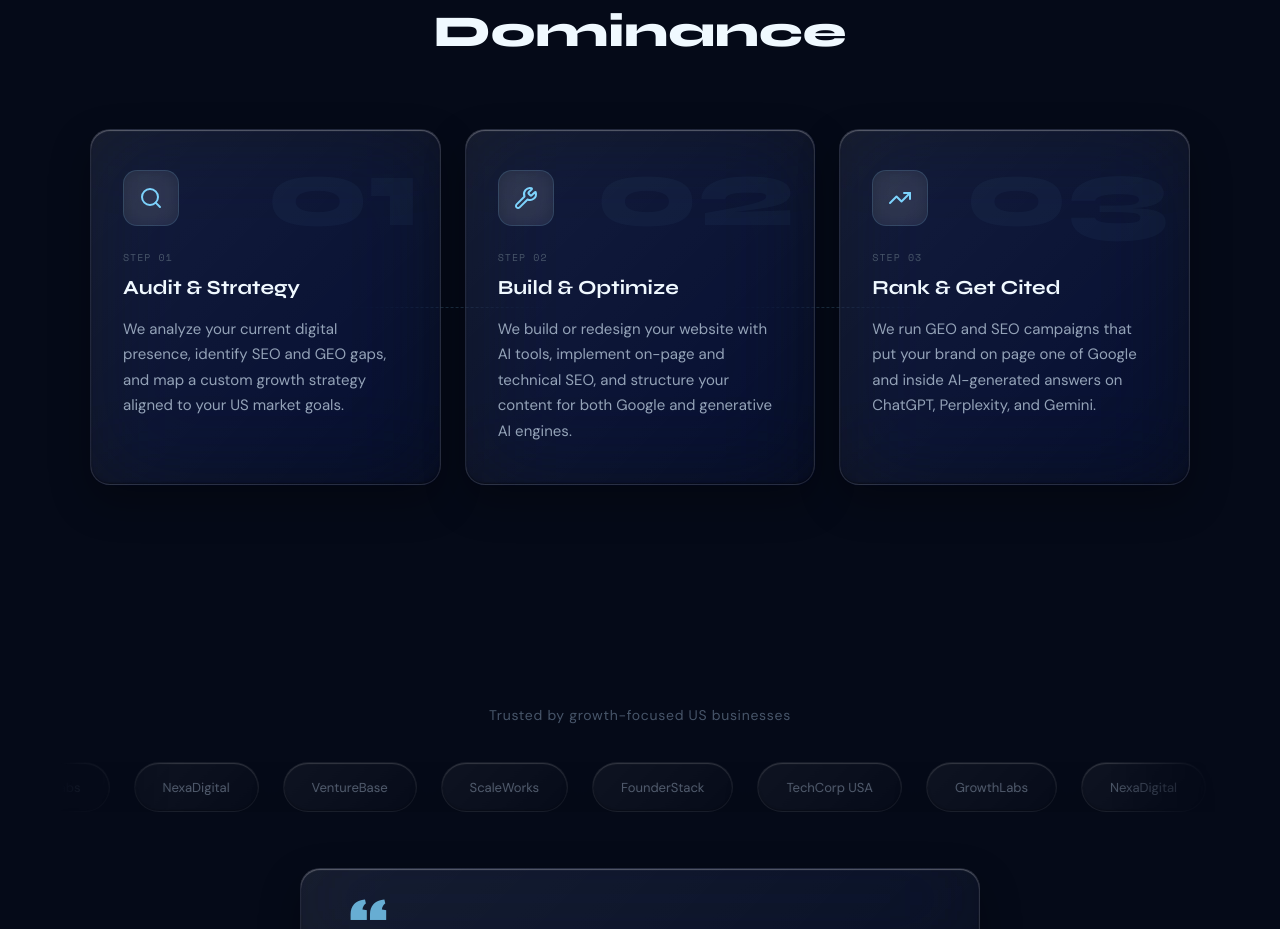
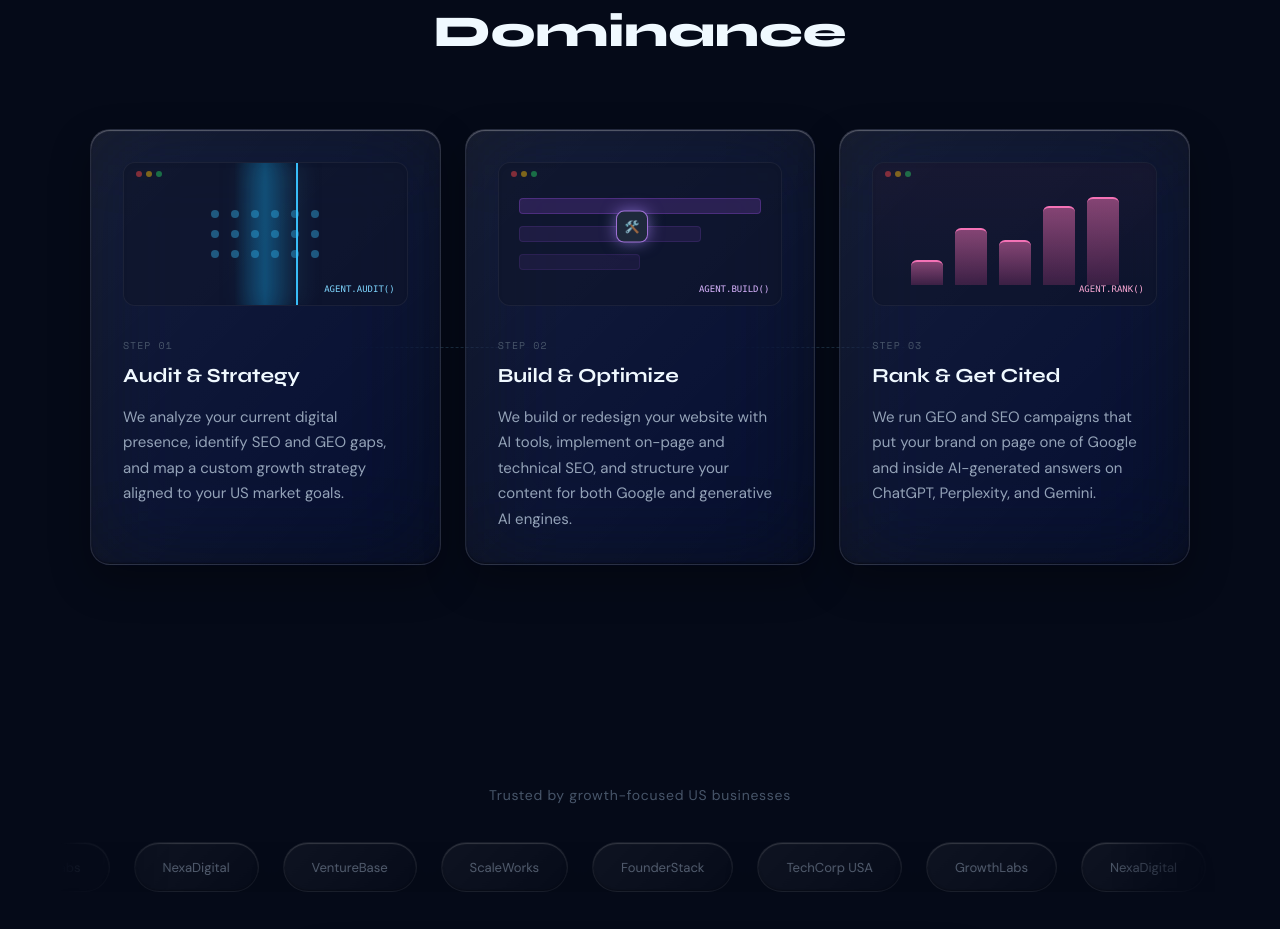
Before and after one commit to AIcodexgen/neuraledge-website, a Next.js app: page / in a window 1280 px wide. Shown: the part 3160-4089 px from the top of the page. Built offline with nearby package versions, Linux system fonts and the light colour scheme.

Commit message:
UI Process Section: Add animated AI Agents to process cards

```diff
--- a/components/HowWeWork.tsx
+++ b/components/HowWeWork.tsx
@@ -1,24 +1,79 @@
 'use client'
 
 import { motion } from 'framer-motion'
-import { Search, Wrench, TrendingUp } from 'lucide-react'
+// import { Search, Wrench, TrendingUp } from 'lucide-react' (no longer needed)
+
+const ScannerAnim = () => (
+  <div className="relative w-full h-36 bg-[#0f172a]/60 rounded-xl overflow-hidden mb-8 border border-white/5 flex items-center justify-center shadow-inner">
+     <div className="absolute top-2 left-3 flex gap-1">
+        <div className="w-1.5 h-1.5 rounded-full bg-red-500/50" />
+        <div className="w-1.5 h-1.5 rounded-full bg-yellow-500/50" />
+        <div className="w-1.5 h-1.5 rounded-full bg-green-500/50" />
+     </div>
+     <div className="grid grid-cols-6 grid-rows-3 gap-3 opacity-40">
+        {Array.from({length: 18}).map((_, i) => <div key={i} className="w-2 h-2 rounded-full bg-sky-400" />)}
+     </div>
+     <motion.div className="absolute top-0 bottom-0 w-16 bg-gradient-to-r from-transparent via-sky-500/30 to-transparent border-r-2 border-sky-400"
+        style={{ filter: 'drop-shadow(0 0 10px rgba(56,189,248,0.5))' }}
+        animate={{ left: ['-20%', '120%', '-20%'] }} transition={{ duration: 3, repeat: Infinity, ease: 'easeInOut' }} />
+     <div className="absolute bottom-2 right-3 text-[9px] font-mono text-sky-300">AGENT.AUDIT()</div>
+  </div>
+)
+
+const BuilderAnim = () => (
+  <div className="relative w-full h-36 bg-[#0f172a]/60 rounded-xl overflow-hidden mb-8 border border-white/5 flex flex-col items-center justify-center gap-3 p-5 shadow-inner">
+     <div className="absolute top-2 left-3 flex gap-1">
+        <div className="w-1.5 h-1.5 rounded-full bg-red-500/50" />
+        <div className="w-1.5 h-1.5 rounded-full bg-yellow-500/50" />
+        <div className="w-1.5 h-1.5 rounded-full bg-green-500/50" />
+     </div>
+     <motion.div className="w-full h-4 bg-purple-500/20 rounded border border-purple-500/30" animate={{ opacity: [0.3, 1, 0.3] }} transition={{ duration: 2, repeat: Infinity }} />
+     <motion.div className="w-3/4 h-4 self-start bg-purple-500/20 rounded border border-purple-500/30" animate={{ opacity: [0.3, 1, 0.3] }} transition={{ duration: 2, delay: 0.5, repeat: Infinity }} />
+     <motion.div className="w-1/2 h-4 self-start bg-purple-500/20 rounded border border-purple-500/30" animate={{ opacity: [0.3, 1, 0.3] }} transition={{ duration: 2, delay: 1, repeat: Infinity }} />
+     <motion.div className="absolute w-8 h-8 rounded-lg border border-purple-400/80 bg-[#1e293b] shadow-[0_0_15px_rgba(167,139,250,0.6)] flex items-center justify-center text-[12px] z-10"
+        animate={{ x: [-50, 50, -30, 20, -50], y: [-20, 10, -10, 20, -20] }} transition={{ duration: 6, repeat: Infinity, ease: 'easeInOut' }}
+     >🛠️</motion.div>
+     <div className="absolute bottom-2 right-3 text-[9px] font-mono text-purple-300">AGENT.BUILD()</div>
+  </div>
+)
+
+const RankAnim = () => (
+  <div className="relative w-full h-36 bg-[#0f172a]/60 rounded-xl overflow-hidden mb-8 border border-white/5 flex items-end justify-center gap-3 p-5 shadow-inner">
+     <div className="absolute top-2 left-3 flex gap-1">
+        <div className="w-1.5 h-1.5 rounded-full bg-red-500/50" />
+        <div className="w-1.5 h-1.5 rounded-full bg-yellow-500/50" />
+        <div className="w-1.5 h-1.5 rounded-full bg-green-500/50" />
+     </div>
+     <motion.div className="absolute w-full h-full bg-gradient-to-b from-pink-500/10 to-transparent"
+        animate={{ opacity: [0, 0.8, 0] }} transition={{ duration: 2.5, repeat: Infinity }} />
+
+     {[30, 60, 45, 80, 100].map((h, i) => (
+        <motion.div key={i} className="relative w-8 rounded-t-md bg-gradient-to-t from-pink-500/20 to-pink-400/50 border-t-2 border-pink-400 z-10"
+           initial={{ height: 10 }}
+           animate={{ height: [10, h, 10] }}
+           transition={{ duration: 4, delay: i * 0.3, repeat: Infinity, ease: 'easeInOut' }}
+        />
+     ))}
+     <div className="absolute bottom-2 right-3 text-[9px] font-mono text-pink-300 z-20">AGENT.RANK()</div>
+  </div>
+)
 
 const steps = [
   {
     number: '01',
-    icon: Search,
+    animation: <ScannerAnim />,
     title: 'Audit & Strategy',
     body: 'We analyze your current digital presence, identify SEO and GEO gaps, and map a custom growth strategy aligned to your US market goals.',
   },
   {
     number: '02',
-    icon: Wrench,
+    animation: <BuilderAnim />,
     title: 'Build & Optimize',
     body: 'We build or redesign your website with AI tools, implement on-page and technical SEO, and structure your content for both Google and generative AI engines.',
   },
   {
     number: '03',
-    icon: TrendingUp,
+    animation: <RankAnim />,
     title: 'Rank & Get Cited',
     body: 'We run GEO and SEO campaigns that put your brand on page one of Google and inside AI-generated answers on ChatGPT, Perplexity, and Gemini.',
   },
@@ -105,42 +160,24 @@ export default function HowWeWork() {
             }}
           />
 
-          {steps.map((step, i) => {
-            const Icon = step.icon
+          {steps.map((step) => {
             return (
               <motion.div
                 key={step.number}
                 variants={cardVariants}
                 className="glass-card"
                 style={{
-                  padding: '40px 32px',
+                  padding: '32px',
                   position: 'relative',
                   overflow: 'hidden',
                   zIndex: 1,
+                  display: 'flex',
+                  flexDirection: 'column',
                 }}
               >
-                {/* Watermark number */}
-                <span
-                  className="font-syne"
-                  style={{
-                    position: 'absolute',
-                    top: 16,
-                    right: 20,
-                    fontSize: 96,
-                    fontWeight: 800,
-                    color: 'rgba(125, 211, 252, 0.04)',
-                    lineHeight: 1,
-                    userSelect: 'none',
-                    pointerEvents: 'none',
-                  }}
-                >
-                  {step.number}
-                </span>
 
-                {/* Icon */}
-                <div className="icon-box" style={{ marginBottom: 24 }}>
-                  <Icon size={24} color="#7DD3FC" />
-                </div>
+                {/* Agent Animation Visual */}
+                {step.animation}
 
                 {/* Step label */}
                 <span
```
